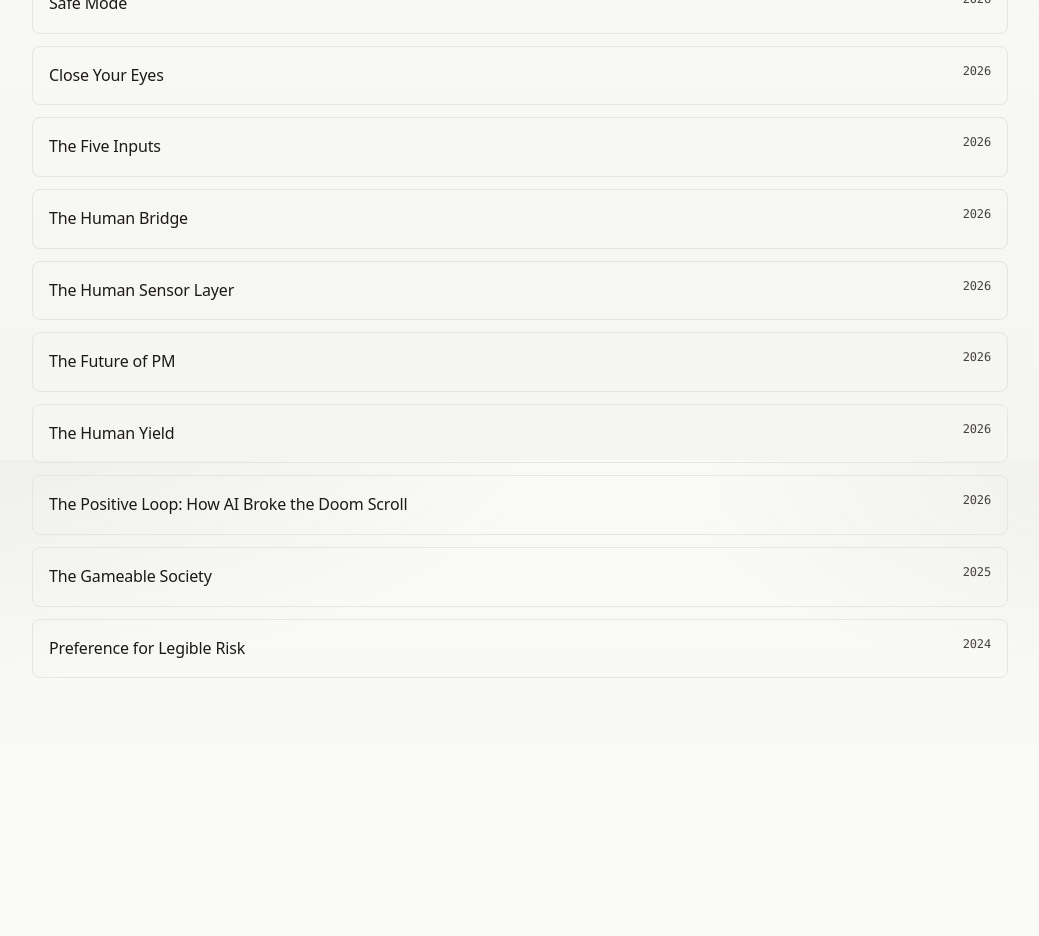
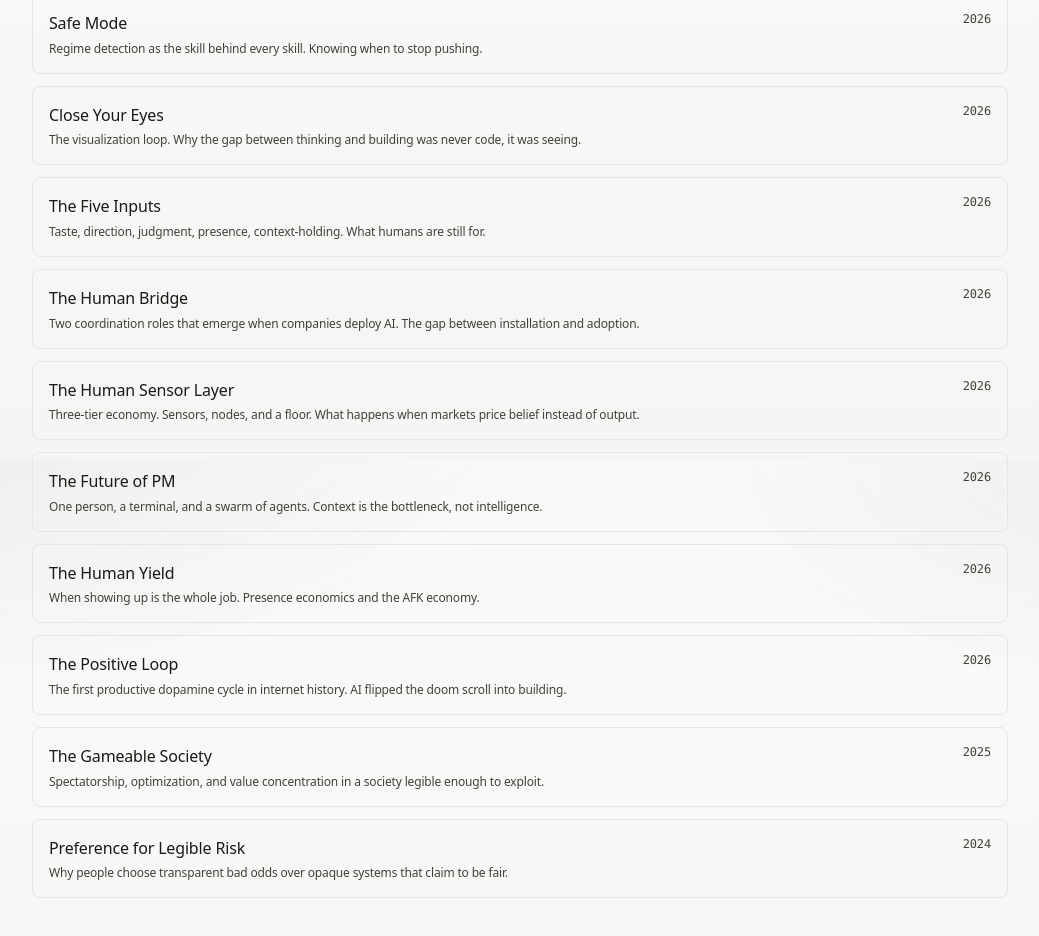
Before and after one commit to RohitMangtani/rohitmangtani-web, a Next.js app: page /writing in a window 1280 px wide. Shown: the part 340-1276 px from the top of the page, without its empty margins (120-1159 px from the left). Before the commit the page ends 1082 px from the top, so only its background shows below. Built offline with nearby package versions, Linux system fonts and the light colour scheme.

Commit message:
Add one-line descriptions to writing listing page
Each article now has a short grey description that separates it from
the others. Differentiates the Human cluster and makes the page
scannable.

Co-Authored-By: Claude Opus 4.6 <noreply@anthropic.com>

```diff
--- a/app/writing/page.tsx
+++ b/app/writing/page.tsx
@@ -21,56 +21,67 @@ const allWriting = [
   {
     slug: 'tech-is-not-tech-anymore',
     title: 'Tech Is Not Tech Anymore',
+    description: 'How I built all of this by talking to four robots. For friends.',
     date: '2026',
   },
   {
     slug: 'safe-mode',
     title: 'Safe Mode',
+    description: 'Regime detection as the skill behind every skill. Knowing when to stop pushing.',
     date: '2026',
   },
   {
     slug: 'close-your-eyes',
     title: 'Close Your Eyes',
+    description: 'The visualization loop. Why the gap between thinking and building was never code, it was seeing.',
     date: '2026',
   },
   {
     slug: 'the-five-inputs',
     title: 'The Five Inputs',
+    description: 'Taste, direction, judgment, presence, context-holding. What humans are still for.',
     date: '2026',
   },
   {
     slug: 'the-human-bridge',
     title: 'The Human Bridge',
+    description: 'Two coordination roles that emerge when companies deploy AI. The gap between installation and adoption.',
     date: '2026',
   },
   {
     slug: 'the-human-sensor-layer',
     title: 'The Human Sensor Layer',
+    description: 'Three-tier economy. Sensors, nodes, and a floor. What happens when markets price belief instead of output.',
     date: '2026',
   },
   {
     slug: 'the-future-of-pm',
     title: 'The Future of PM',
+    description: 'One person, a terminal, and a swarm of agents. Context is the bottleneck, not intelligence.',
     date: '2026',
   },
   {
     slug: 'the-human-yield',
     title: 'The Human Yield',
+    description: 'When showing up is the whole job. Presence economics and the AFK economy.',
     date: '2026',
   },
   {
     slug: 'the-positive-loop',
-    title: 'The Positive Loop: How AI Broke the Doom Scroll',
+    title: 'The Positive Loop',
+    description: 'The first productive dopamine cycle in internet history. AI flipped the doom scroll into building.',
     date: '2026',
   },
   {
     slug: 'the-gameable-society',
     title: 'The Gameable Society',
+    description: 'Spectatorship, optimization, and value concentration in a society legible enough to exploit.',
     date: '2025',
   },
   {
     slug: 'honest-gambling',
     title: 'Preference for Legible Risk',
+    description: 'Why people choose transparent bad odds over opaque systems that claim to be fair.',
     date: '2024',
   },
 ];
@@ -96,9 +107,12 @@ export default function WritingPage() {
             >
               <div className="p-4 border border-[var(--border)] rounded-lg transition-all duration-200 hover:border-[var(--fg-muted)] hover:bg-[var(--bg-secondary)]">
                 <div className="flex items-start justify-between gap-4">
-                  <h3 className="font-medium text-[var(--fg)] group-hover:opacity-80 transition-opacity">
-                    {item.title}
-                  </h3>
+                  <div>
+                    <h3 className="font-medium text-[var(--fg)] group-hover:opacity-80 transition-opacity">
+                      {item.title}
+                    </h3>
+                    <p className="text-xs text-[var(--fg-muted)] mt-1">{item.description}</p>
+                  </div>
                   <span className="text-xs font-mono text-[var(--fg-muted)] flex-shrink-0">{item.date}</span>
                 </div>
               </div>
```
